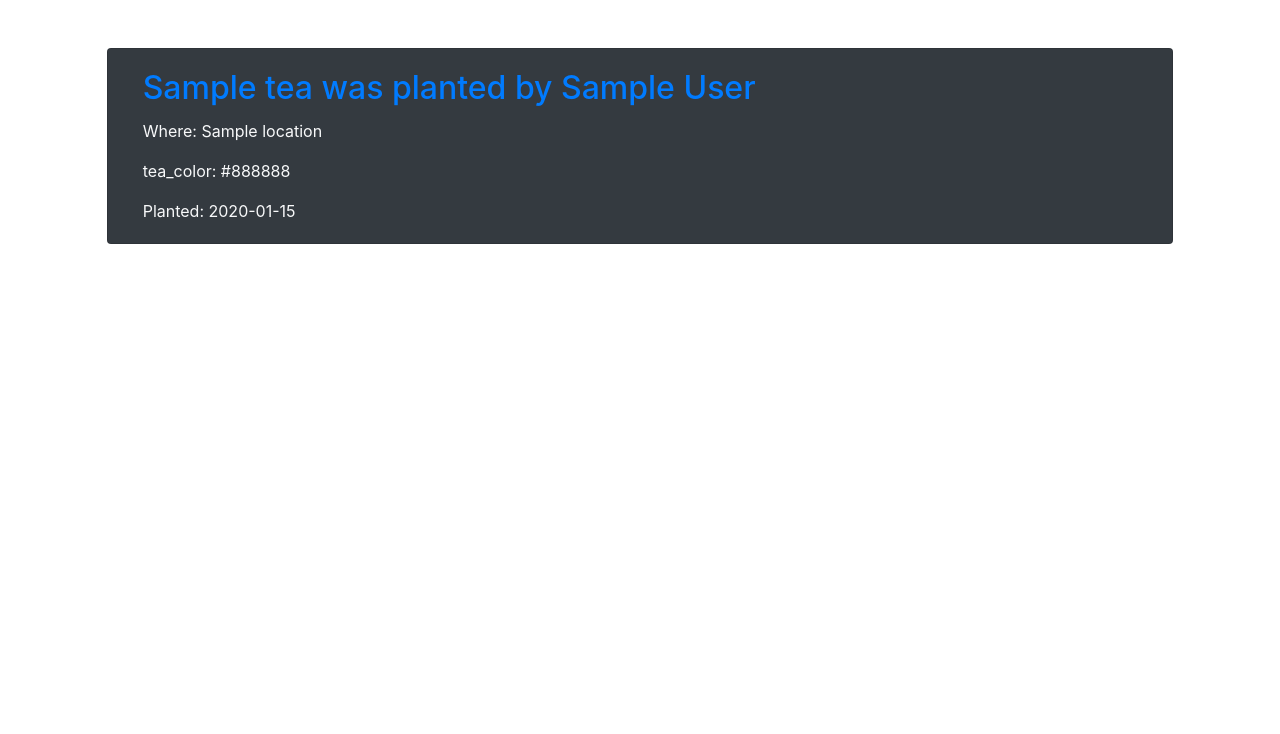
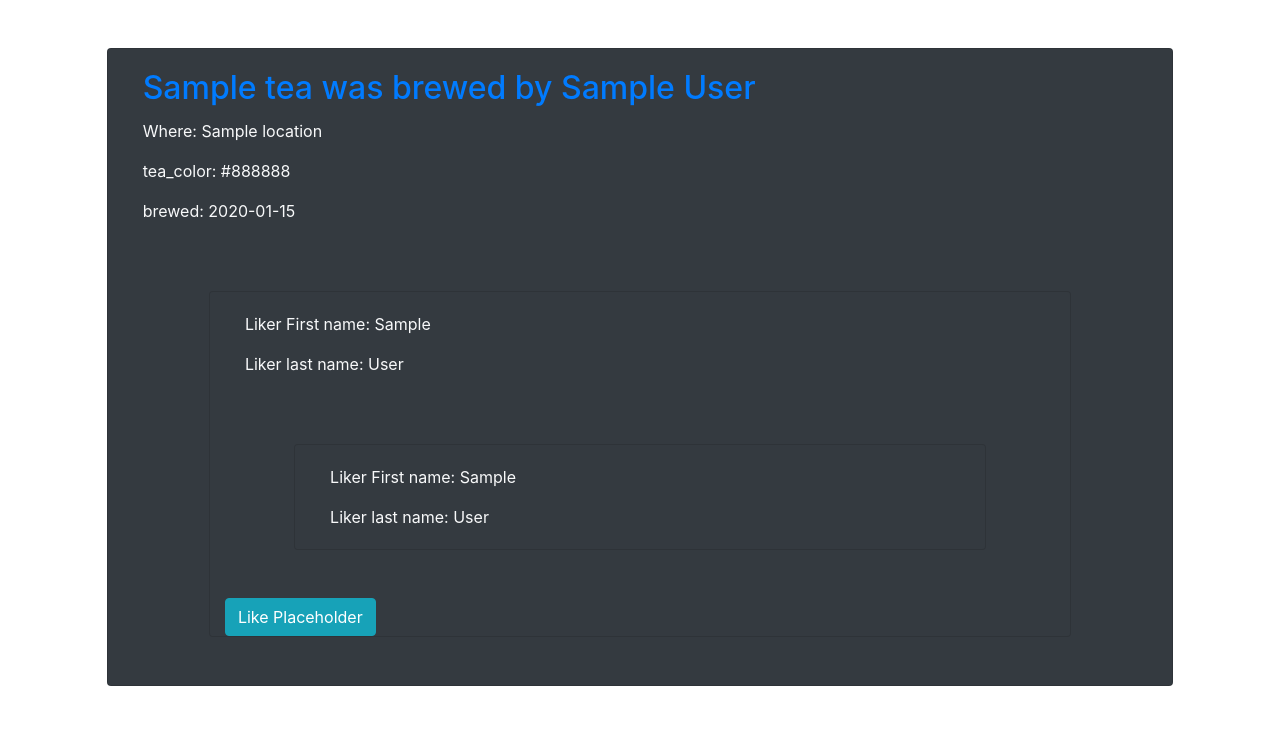
Before and after one commit to gfullsack/Solo_project, a Flask app: template flask_app/templates/show_tea.html in a window 1280 px wide. Shown: the part 104-838 px from the top of the page. Before the commit the page ends 348 px from the top, so only its background shows below. Run offline with Flask 2, Linux system fonts and the light colour scheme; the template is opened without the code that fills it: most values are stand-ins (such as "Sample title", 1, 10 or a date in 2020); some libraries are stand-ins or nearby versions.

Commit message:
Many to Many Close attempt
Many to Many Frame Work

```diff
--- a/flask_app/templates/dashboard.html
+++ b/flask_app/templates/dashboard.html
@@ -27,7 +27,8 @@
                     <th>name</th>
                     <th>Tea Color</th>
                     <th>location</th>
-                    <th>Planeted By</th>
+                    <th>Brewed By</th>
+                    <th>Liked By</th>
                     <th>Actions</th>
                 </tr>
             </thead>
@@ -38,6 +39,7 @@
                     <td style="color:{{ tea.tea_color}}" >{{ tea.tea_color}}</td>
                     <td>{{ tea.location}}</td>
                     <td>{{ tea.founder.first_name }} {{ tea.founder.last_name }}</td>
+                    <td>PlaceHolder</td>
                     <td>
                         <a href="/tea/{{tea.id}}">View tea</a>
                         {% if tea.user_id == session.user_id %}
--- a/flask_app/templates/show_tea.html
+++ b/flask_app/templates/show_tea.html
@@ -20,10 +20,28 @@
     </nav>
     <div class="card col-10 mx-auto my-5 bg-dark text-light">
         <div class="card-body">
-            <h2 class="card-title text-primary">{{tea.name}} was planted by {{tea.founder.first_name}} {{tea.founder.last_name}}</h2>
+            <h2 class="card-title text-primary">{{tea.name}} was brewed by {{tea.founder.first_name}} {{tea.founder.last_name}}</h2>
             <p class="card-text">Where:   {{tea.location}}</p>
             <p class="card-text">tea_color:  {{tea.tea_color}}</p>
-            <p class="card-text">Planted:  {{tea.date_made.strftime('%Y-%m-%d')}}</p>
+            <p class="card-text">brewed:  {{tea.date_made.strftime('%Y-%m-%d')}}</p>
+        </div>
+        <div class="card col-10 mx-auto my-5 bg-dark text-light">
+            <div class="card-body">
+                {% for likers in tea.likes %}
+                <p class="card-text">Liker First name:   {{likers.first_name}}</p>
+                <p class="card-text">Liker last name:  {{likers.last_name}}</p>
+                {% endfor %}
+            </div>
+            <div class="card col-10 mx-auto my-5 bg-dark text-light">
+                <div class="card-body">
+                    {% for vistors in tea.vistors %}
+                    <p class="card-text">Liker First name:   {{vistors.first_name}}</p>
+                    <p class="card-text">Liker last name:  {{vistors.last_name}}</p>
+                    {% endfor %}
+                </div>
+            </div>
+        <div>
+            <a href="/logout" class="btn btn-info">Like Placeholder</a>
         </div>
     </div>
 </body>
```
Also changed, not shown: flask_app/controllers/teas.py (+20 -2 lines), flask_app/models/tea.py (+35 -20 lines), flask_app/models/user.py (+4 -4 lines), 2 other files.
